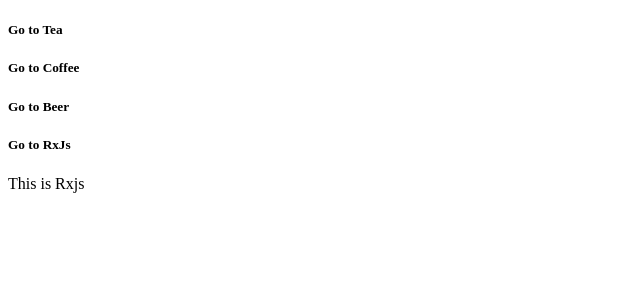
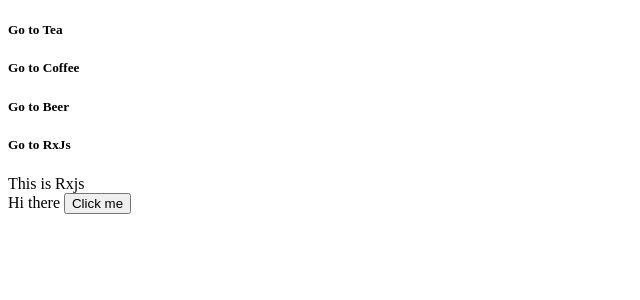
Before and after one commit to weishaodaren/-Versos, a Vue app: page /rx in a window 1280 px wide. Shown: the top 300 px of the page, without its empty margins (0-640 px from the left). Built offline with nearby package versions, Linux system fonts and the light colour scheme.

Commit message:
rxjs/operatores

```diff
--- /dev/null
+++ b/src/pages/Rxjs/Observable.vue
@@ -0,0 +1,32 @@
+<template>
+  <div>
+    Hi there
+    <button ref="btnRef">Click me</button>
+  </div>
+</template>
+
+<script lang="ts">
+import { defineComponent, onMounted, ref } from 'vue';
+import { fromEvent } from 'rxjs';
+import { throttleTime, scan } from 'rxjs/operators';
+
+export default defineComponent({
+  name: 'observable',
+  setup() {
+    const btnRef = ref<HTMLButtonElement | null>(null);
+
+    onMounted(() => {
+      fromEvent(btnRef.value as HTMLButtonElement, 'click')
+        .pipe(
+          throttleTime(1000),
+          scan((count) => count + 1, 0)
+        )
+        .subscribe((count) => console.log(`Clicked ! ${count}times`));
+    });
+
+    return {
+      btnRef,
+    };
+  },
+});
+</script>
--- a/src/pages/Rxjs/index.tsx
+++ b/src/pages/Rxjs/index.tsx
@@ -1,9 +1,16 @@
 import { defineComponent } from 'vue';
+import Observable from './Observable.vue';
 
 const RxJxFn = defineComponent({
   name: 'RxJxFn',
+  components: { Observable },
   setup() {
-    return () => <div>This is Rxjs</div>;
+    return () => (
+      <div>
+        This is Rxjs
+        <Observable />
+      </div>
+    );
   },
 });
 
```
